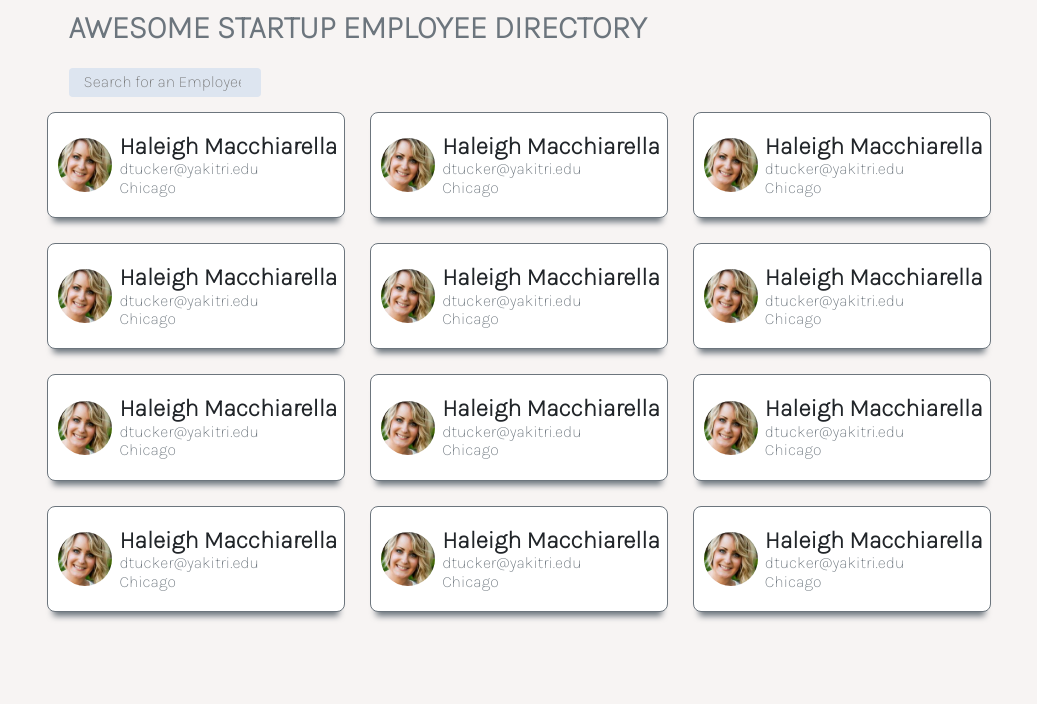
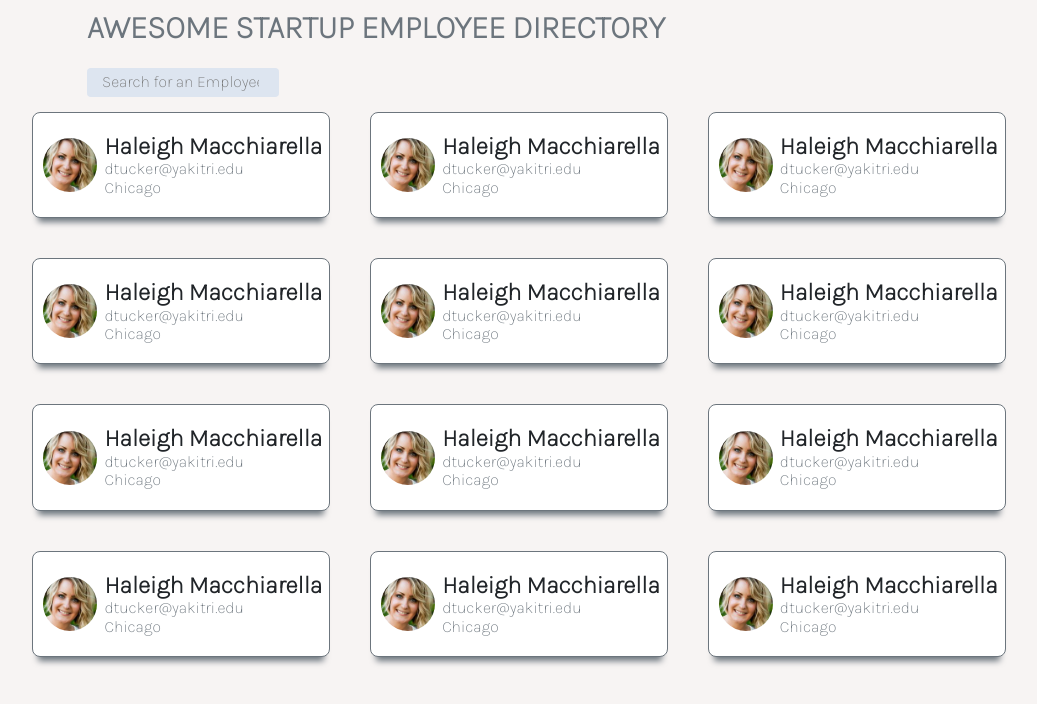
Before and after one commit to Iris-Hue/employee_directory_unit8, a plain HTML site: page index.html in a window 1280 px wide. Shown: the whole page, without its empty margins (121-1158 px from the left). Drawn offline with Linux system fonts and the light colour scheme; no server answers.

Commit message:
add margins to overlay

```diff
--- a/css/mainstyles.css
+++ b/css/mainstyles.css
@@ -13,7 +13,7 @@ body {
     font-family: 'Karla', sans-serif;
 }
 header {
-    margin-left: 7%;
+    margin-left: 10%;
 }
 
 
@@ -25,7 +25,7 @@ header {
 h1 {
     text-transform: uppercase;
     margin-top: 10px;
-    margin-left: 100px;
+    margin-left: 80px;
     color: #6c757d;
 }
 /*////////////////////////////////////
@@ -43,7 +43,7 @@ h1 {
 input {
     margin-bottom: 15px;
     text-indent: 10px;
-    margin-left: 100px;
+    margin-left: 80px;
 }
 #search:hover {
     background-color: lightgray;
@@ -61,7 +61,7 @@ p {
 .grid-container {
     display: grid;
     max-width: 1024px;
-    gap: 25px;
+    gap: 40px;
     margin: 0 auto;
     grid-template-columns: repeat(3, max-content);
     grid-template-rows: repeat(4, 1fr);
```
